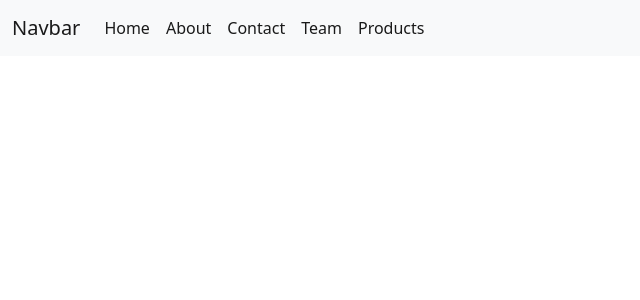
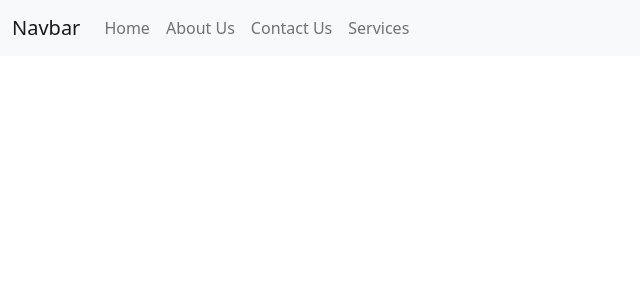
Before and after one commit to veershah-sh/php-internship, a PHP site: page / in a window 1280 px wide. Shown: the top 300 px of the page, without its empty margins (0-640 px from the left). Run offline with PHP 8.4, Linux system fonts and the light colour scheme.

Commit message:
updated files

```diff
--- /dev/null
+++ b/components/footer.php
@@ -0,0 +1,3 @@
+<?php
+    echo "footer";
+?>
--- a/components/header.php
+++ b/components/header.php
@@ -1,26 +1,23 @@
 <?php
-
-$menu = array("Home" => "index.php", "About" => "about.php", "Contact" => "contact.php", "Team" => "team.php", "Products" => "products.php");
+$menu = array("Home" => "index.php", "About Us" => "about.php", "Contact Us" => "contact.php", "Services" => "services.php");
 ?>
-
-
 <nav class="navbar navbar-expand-lg navbar-light bg-light">
     <div class="container-fluid">
         <a class="navbar-brand" href="#">Navbar</a>
-        <button class="navbar-toggler" type="button" data-bs-toggle="collapse" data-bs-target="#navbarNav" aria-controls="navbarNav" aria-expanded="false" aria-label="Toggle navigation">
+        <button class="navbar-toggler" type="button" data-bs-toggle="collapse" data-bs-target="#navbarNavAltMarkup" aria-controls="navbarNavAltMarkup" aria-expanded="false" aria-label="Toggle navigation">
             <span class="navbar-toggler-icon"></span>
         </button>
-        <div class="collapse navbar-collapse" id="navbarNav">
-            <ul class="navbar-nav">
+        <div class="collapse navbar-collapse" id="navbarNavAltMarkup">
+            <div class="navbar-nav">
                 <?php
-                // for($i = 0; $i <= count($menu); $i += 1){
+                // for($i=0; $i<=3; $i+=1){
                 foreach ($menu as $name => $link) {
                 ?>
-                    <li class="nav-item">
-                        <a class="nav-link active" href="<?php echo $link; ?>"><?php echo $name; ?></a>
-                    </li>
-                <?php } ?>
-            </ul>
+                    <a class="nav-link" href='<?php echo $link; ?>'><?php echo $name; ?></a>
+                <?php
+                }
+                ?>
+            </div>
         </div>
     </div>
 </nav>
--- a/db/config.php
+++ b/db/config.php
@@ -1,8 +1,8 @@
 <?php
 
+// mysql
 $host = "localhost";
-$username = "";
+$username = "root";
 $password = "";
-$db_name = "";
-
+$db = "cp_db";
 ?>
--- /dev/null
+++ b/utils/404.php
@@ -0,0 +1,3 @@
+<?php
+
+echo "Something went wrong!";
--- /dev/null
+++ b/utils/errors.php
@@ -0,0 +1,5 @@
+<?php
+
+ini_set('display_errors', 1);
+ini_set('display_startup_errors', 1);
+error_reporting(E_ALL);
```
Also changed, not shown: db/connection.php (+48 -0 lines).
